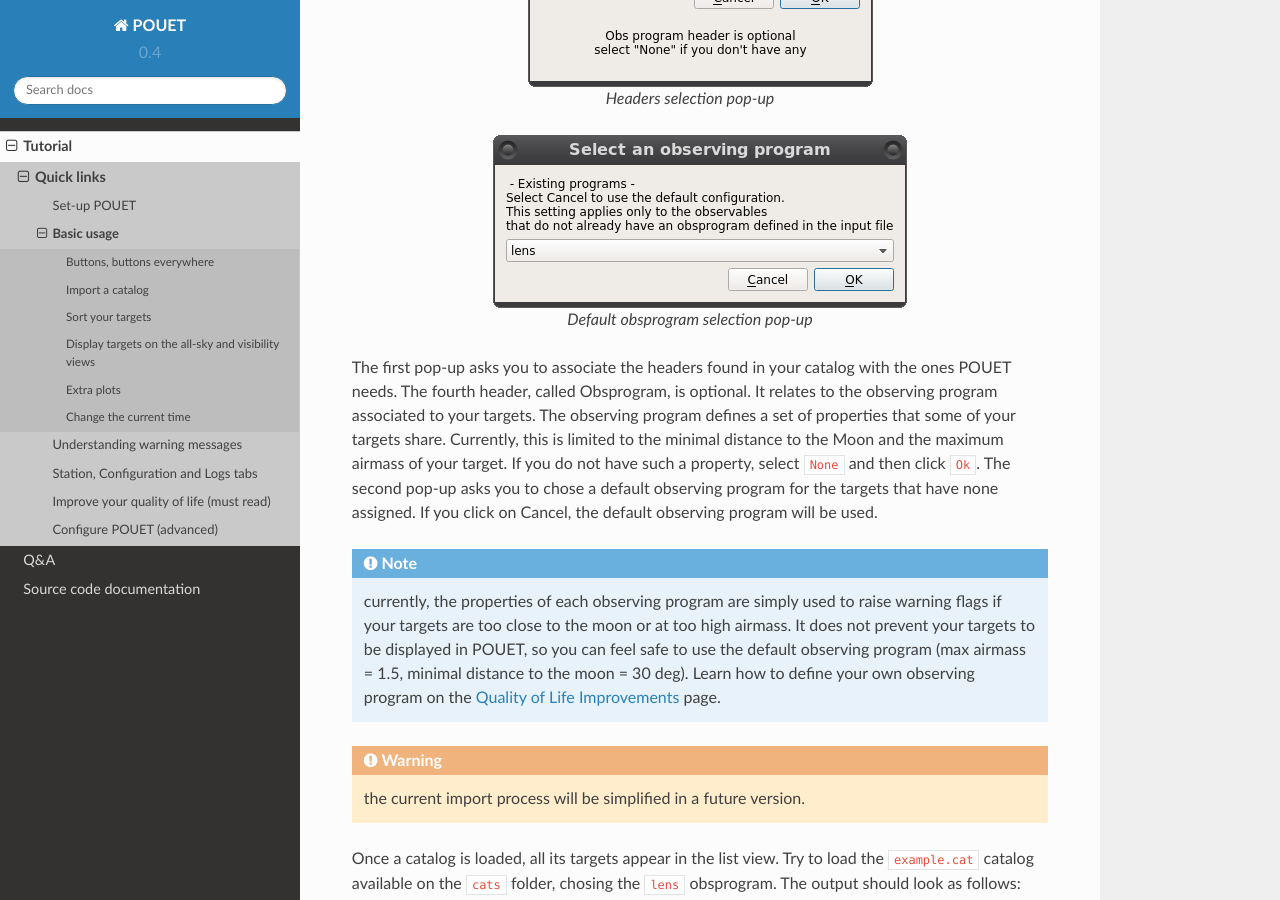
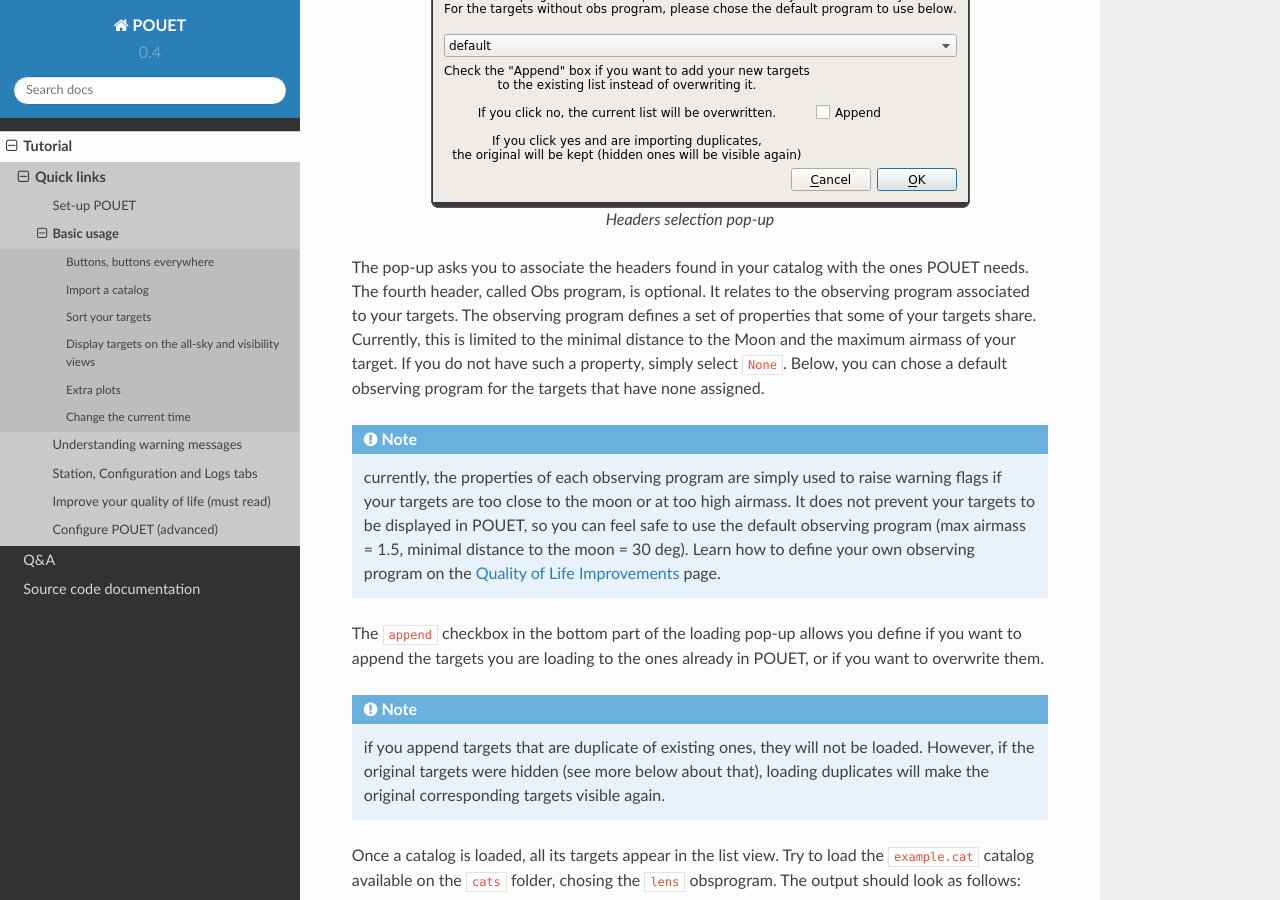
Before and after one commit to vbonvin/POUET, a Sphinx documentation site: the page built from docs/source/tutorial/basic_loadandsort.rst, in a window 1280 px wide and 900 px high, scrolled down 2141 px. Built offline with Sphinx 7.4.7 and the Read the Docs theme 2.0.0, drawn with Linux system fonts in a browser that asks for light colours; pages that are not in the unit, such as notebooks, are missing from menus; some of the changed text lies outside the part shown.

Commit message:
updating tutorial

```diff
--- a/docs/source/tutorial/basic_loadandsort.rst
+++ b/docs/source/tutorial/basic_loadandsort.rst
@@ -60,18 +60,15 @@ To load your catalog in POUET, clic on ``Load catalog`` and chose your file. The
 
     Headers selection pop-up
 .. _obsprogrampopup:
-.. figure:: plots/POUET_load_popup_2.png
-    :align: center
-    :alt: POUET loading pop-up 2
-    :figclass: align-center
 
-    Default obsprogram selection pop-up
 
-The first pop-up asks you to associate the headers found in your catalog with the ones POUET needs. The fourth header, called Obsprogram, is optional. It relates to the observing program associated to your targets. The observing program defines a set of properties that some of your targets share. Currently, this is limited to the minimal distance to the Moon and the maximum airmass of your target. If you do not have such a property, select ``None`` and then click ``Ok``. The second pop-up asks you to chose a default observing program for the targets that have none assigned. If you click on Cancel, the default observing program will be used.
+The pop-up asks you to associate the headers found in your catalog with the ones POUET needs. The fourth header, called Obs program, is optional. It relates to the observing program associated to your targets. The observing program defines a set of properties that some of your targets share. Currently, this is limited to the minimal distance to the Moon and the maximum airmass of your target. If you do not have such a property, simply select ``None``. Below, you can chose a default observing program for the targets that have none assigned.
 
 .. note:: currently, the properties of each observing program are simply used to raise warning flags if your targets are too close to the moon or at too high airmass. It does not prevent your targets to be displayed in POUET, so you can feel safe to use the default observing program (max airmass = 1.5, minimal distance to the moon = 30 deg). Learn how to define your own observing program on the :ref:`qol` page.
 
-.. warning:: the current import process will be simplified in a future version.
+The ``append`` checkbox in the bottom part of the loading pop-up allows you define if you want to append the targets you are loading to the ones already in POUET, or if you want to overwrite them.
+
+.. note:: if you append targets that are duplicate of existing ones, they will not be loaded. However, if the original targets were hidden (see more below about that), loading duplicates will make the original corresponding targets visible again.
 
 
 Once a catalog is loaded, all its targets appear in the list view. Try to load the ``example.cat`` catalog available on the ``cats`` folder, chosing the ``lens`` obsprogram. The output should look as follows:
@@ -97,6 +94,11 @@ Each target appear as a line in the list view. Non-straightforwardly understanda
 The keyword cells get colored in green or red, depending if the current value matches the obsprogram constraints or not. A description of the wind angle can be found on the ref:`warningmessages` page. The observability and cloud index are detailed in the following section.
 
 .. note:: The wind angle and cloud index are displayed only if the observing time is less than 30min off from the actual time.
+
+
+Finally, you can manually add single targets on the fly to the current list of targets by clicking the ``Add new target`` button in the bottom right corner of the list view.
+
+.. warning:: Be aware that POUET does not check that the name of the targets added manually are not duplicates of existing targets.
 
 
 Sort your targets
--- a/docs/source/tutorial/intro.rst
+++ b/docs/source/tutorial/intro.rst
@@ -5,7 +5,7 @@ Welcome to POUET's tutorial!
 This section covers the basics of POUET usage. It is still under construction, but is progressing every day.
 
 
-.. note:: POUET being still under development, some screenshot of this tutorial might not exactly correspond to what you see in your own session. If you feel something is missing or oddly explained, please `let us know <https://github.com/vbonvin/POUET>`_.
+.. note:: POUET being still under development, some screenshots of this tutorial might not exactly correspond to what you see in your own session. If you feel something is missing or oddly explained, please `let us know <https://github.com/vbonvin/POUET>`_.
 
 Quick links
 ===========
```
Also changed, not shown: other parts of docs/source/tutorial/basic_loadandsort.rst (+2 -2 lines), docs/source/tutorial/plots/POUET_load_popup_1.png, docs/source/tutorial/plots/POUET_mainwindow_colored_v05.png (added), 2 other files.
